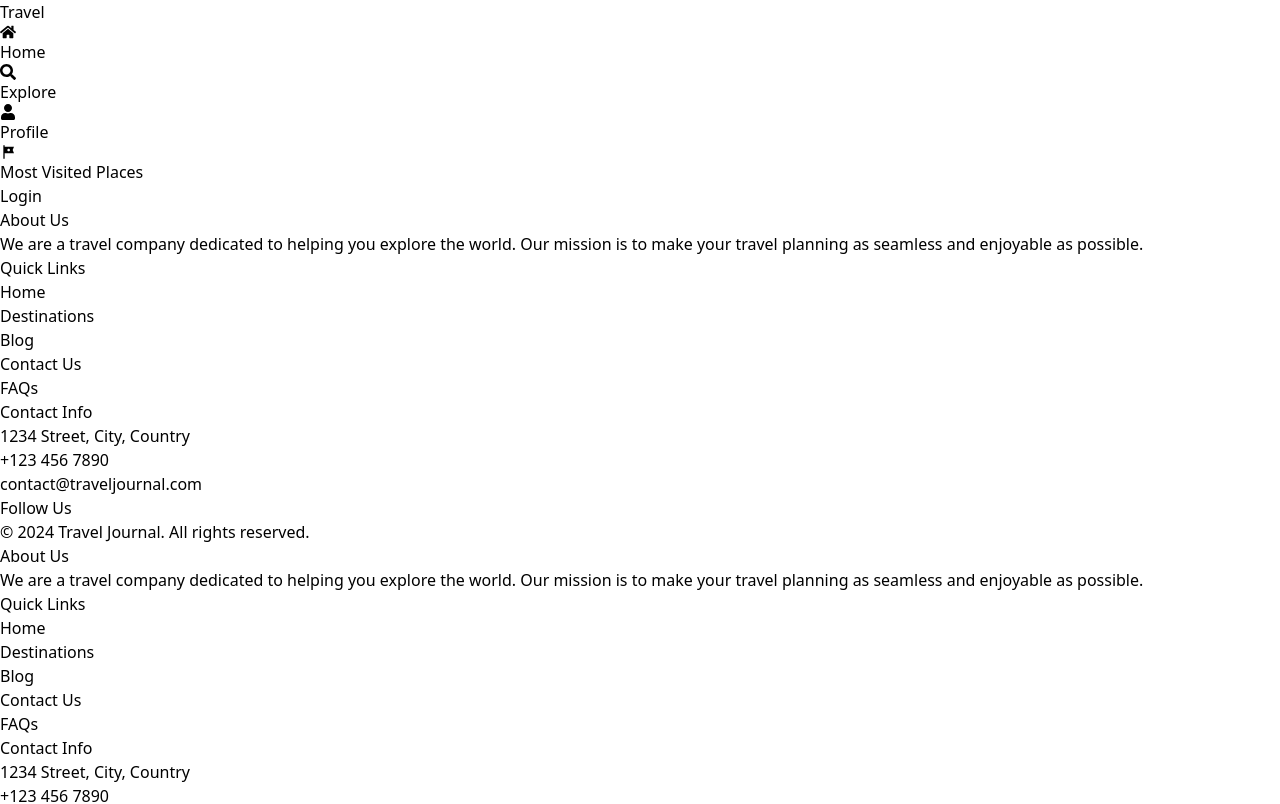
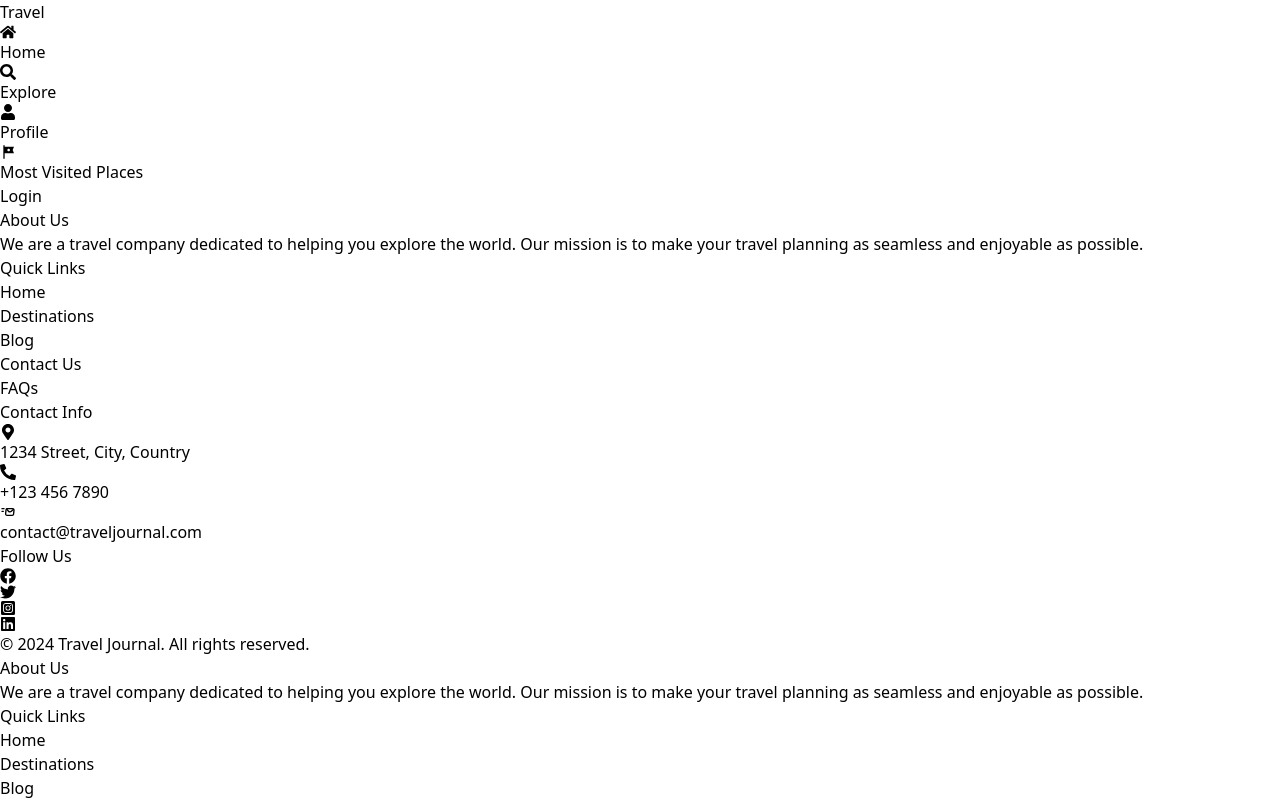
Before and after one commit to Miza-nur/travel_journal_project, a React (Vite) app in the folder travel_journal/: page /footer in a window 1280 px wide. Shown: the top 804 px of the page. Built offline with nearby package versions, Linux system fonts and the light colour scheme.

Commit message:
footer icon add

```diff
--- a/travel_journal/src/components/footer/Footer.jsx
+++ b/travel_journal/src/components/footer/Footer.jsx
@@ -1,4 +1,10 @@
-
+import { FaMapMarkerAlt } from "react-icons/fa";
+import { FaPhoneAlt } from "react-icons/fa";
+import { TbMailFast } from "react-icons/tb";
+import { FaFacebook } from "react-icons/fa";
+import { FaTwitter } from "react-icons/fa";
+import { FaInstagramSquare } from "react-icons/fa";
+import { FaLinkedin } from "react-icons/fa";
 const Footer=() =>{
     return(
         <div>
@@ -29,9 +35,9 @@ const Footer=() =>{
                 <div>
                     <h2 className="text-xl font-semibold mb-4">Contact Info</h2>
                     <ul className="text-sm text-gray-400 space-y-2">
-                        <li><i data-feather="map-pin" className="inline mr-2"></i>1234 Street, City, Country</li>
-                        <li><i data-feather="phone" className="inline mr-2"></i>+123 456 7890</li>
-                        <li><i data-feather="mail" className="inline mr-2"></i>contact@traveljournal.com</li>
+                        <li><FaMapMarkerAlt className="inline-block w-6 h-6 mr-2 -mt-2"></FaMapMarkerAlt>1234 Street, City, Country</li>
+                        <li><FaPhoneAlt className="inline-block w-6 h-6 mr-2 -mt-2"></FaPhoneAlt>+123 456 7890</li>
+                        <li><TbMailFast className="inline-block w-6 h-6 mr-2 -mt-2"></TbMailFast>contact@traveljournal.com</li>
                     </ul>
                 </div>
 
@@ -39,10 +45,10 @@ const Footer=() =>{
                 <div>
                     <h2 className="text-xl font-semibold mb-4">Follow Us</h2>
                     <div className="flex space-x-4 text-gray-400">
-                        <a href="#" className="hover:text-white"><i data-feather="facebook" className="w-6 h-6"></i></a>
-                        <a href="#" className="hover:text-white"><i data-feather="twitter" className="w-6 h-6"></i></a>
-                        <a href="#" className="hover:text-white"><i data-feather="instagram" className="w-6 h-6"></i></a>
-                        <a href="#" className="hover:text-white"><i data-feather="linkedin" className="w-6 h-6"></i></a>
+                        <a href="#" className="hover:text-white"><FaFacebook className="inline-block w-6 h-6 mr-2 -mt-2"></FaFacebook></a>
+                        <a href="#" className="hover:text-white"><FaTwitter className="inline-block w-6 h-6 mr-2 -mt-2"></FaTwitter></a>
+                        <a href="#" className="hover:text-white"><FaInstagramSquare className="inline-block w-6 h-6 mr-2 -mt-2"></FaInstagramSquare></a>
+                        <a href="#" className="hover:text-white"><FaLinkedin className="inline-block w-6 h-6 mr-2 -mt-2"></FaLinkedin></a>
                     </div>
                 </div>
             </div>
```
